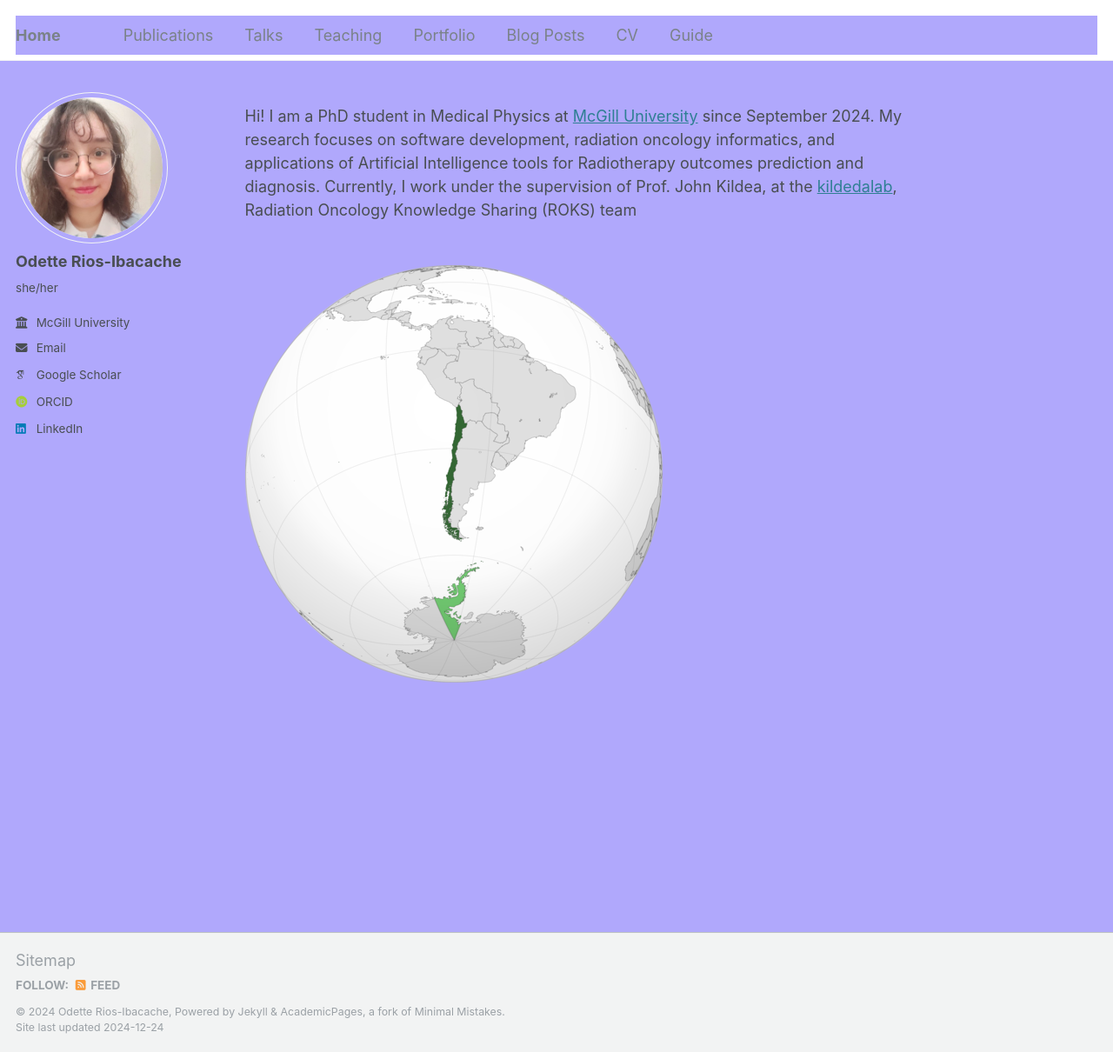
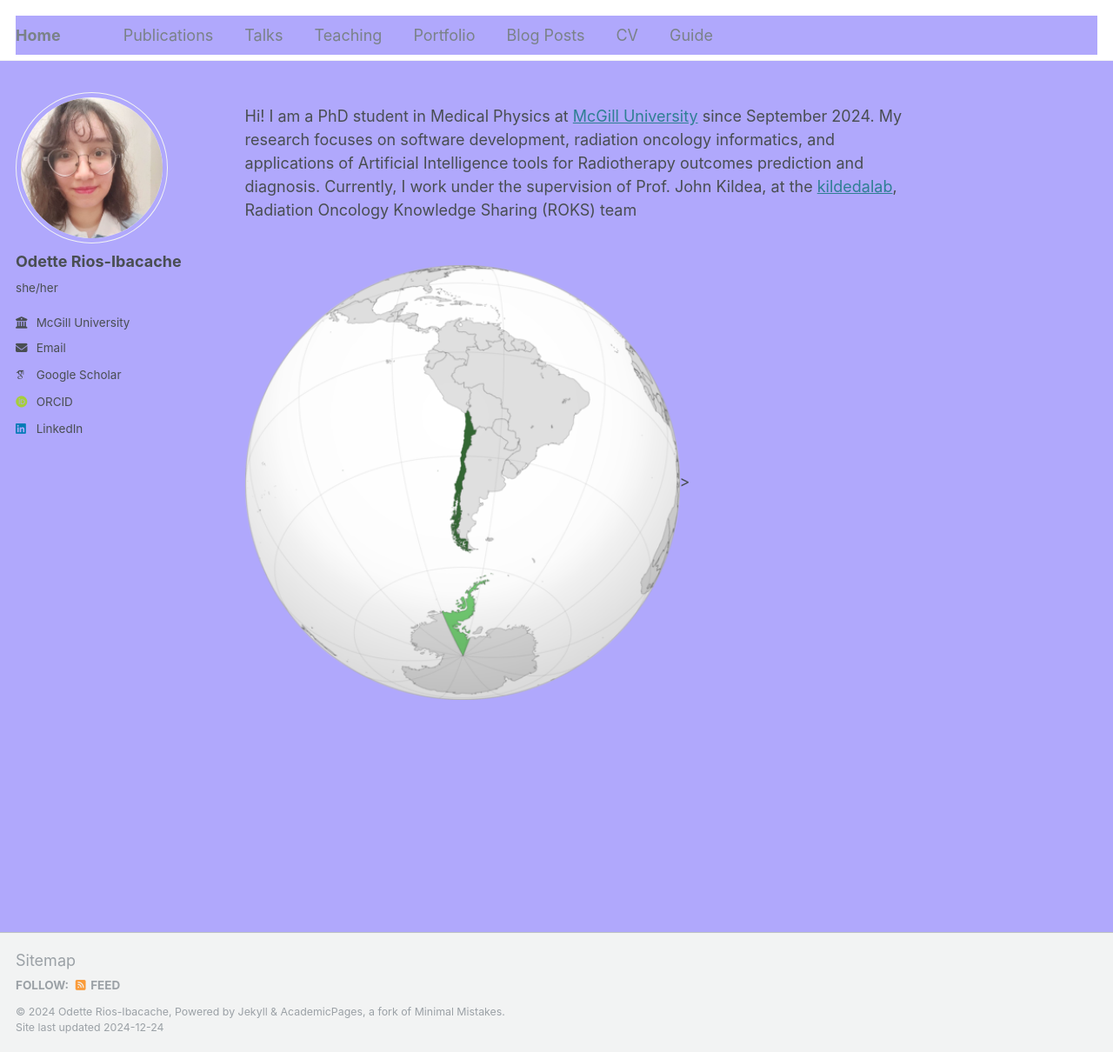
Before and after one commit to OdetteRiosI/odetteriosi.github.io, a Jekyll site: the page built from _pages/about.md, in a window 1280 px wide and 1210 px high. Shown: the whole window at 87% size. Built offline with Jekyll 4.4.1, drawn with Linux system fonts in a browser that asks for light colours; some web fonts are replaced.

Commit message:
Update about.md

```diff
--- a/_pages/about.md
+++ b/_pages/about.md
@@ -9,4 +9,4 @@ redirect_from:
 
 Hi! I am a PhD student in Medical Physics at  [McGill University](https://www.mcgill.ca) since September 2024. My research focuses on software development, radiation oncology informatics, and applications of Artificial Intelligence tools for Radiotherapy outcomes prediction and diagnosis. Currently, I work under the supervision of Prof. John Kildea, at the [kildedalab](https://kildealab.com), Radiation Oncology Knowledge Sharing (ROKS) team
 
-<br/><img src='/images/chile.png'>
+<br/><img src='/images/chile.png' width="500" height="500">>
```
